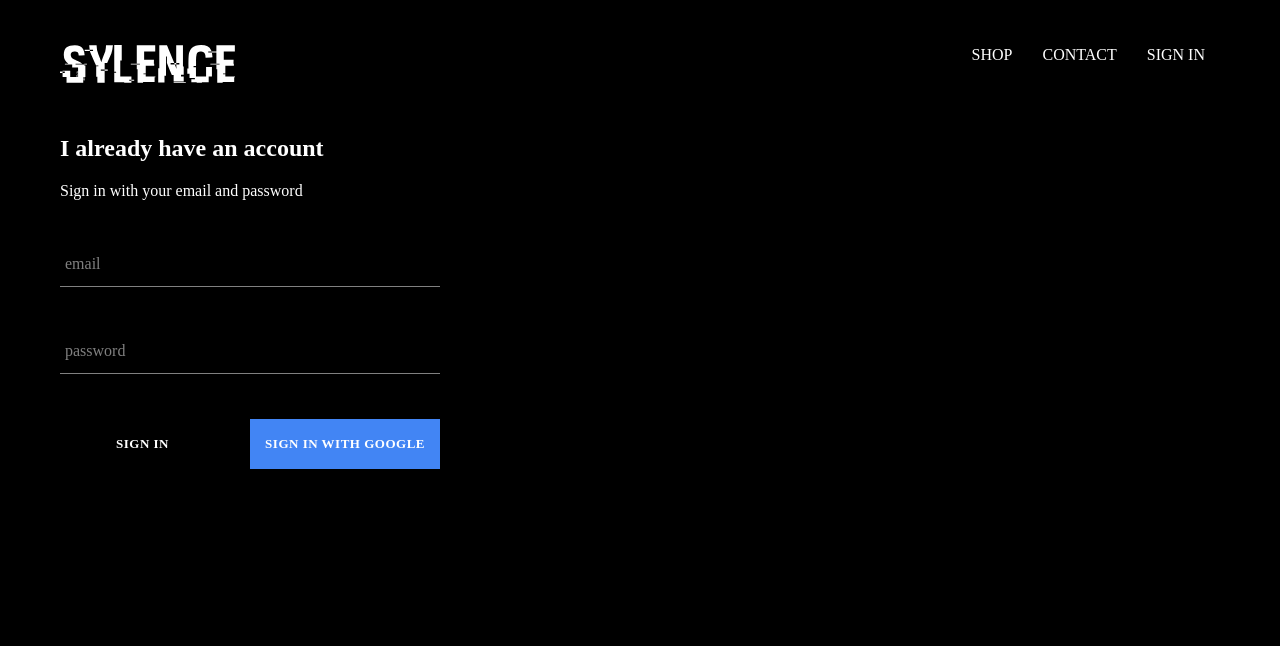
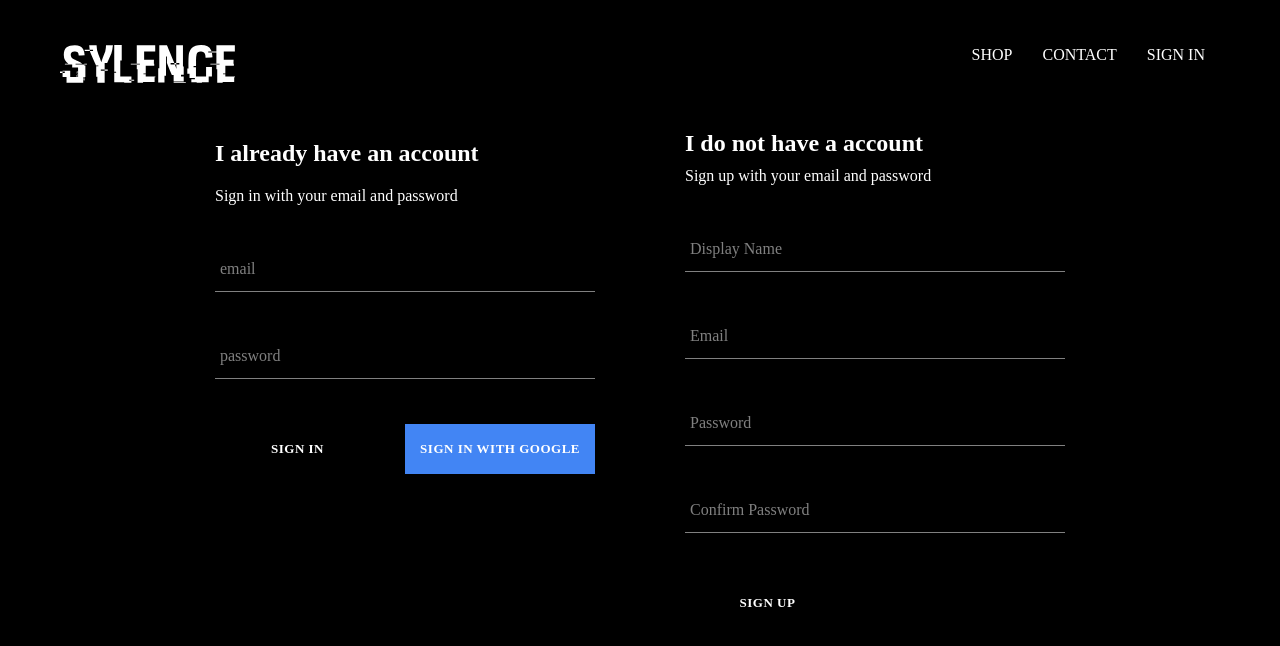
Before and after one commit to Ej1seven/Sylence, a React (Create React App) app: page /signin in a window 1280 px wide. Shown: the top 646 px of the page. Built offline with nearby package versions, Linux system fonts and the light colour scheme; no server answers.

Commit message:
implemented firebase utils, inlcluded ability to store authenticated users into our firestore database

```diff
--- a/src/App.js
+++ b/src/App.js
@@ -6,8 +6,8 @@
 import SignInAndSignUpPage from './pages/sign-in-and-sign-up/sign-in-and-sign-up.component';
 import Header from './components/header/header.component';
 
-import { auth } from './firebase/firebase.utils';
-import { render } from '@testing-library/react';
+import { auth, createUserProfileDocument } from './firebase/firebase.utils';
+
 
 
 const MensPage = () => (
@@ -29,12 +29,24 @@
   unsubscribeFromAuth = null;
 
   componentDidMount() {
-    this.unsubscribeFromAuth = auth.onAuthStateChanged(user => {
-      this.setState({ currentUser: user });
+    this.unsubscribeFromAuth = auth.onAuthStateChanged(async userAuth => {
+      if (userAuth) {
+        const userRef = await createUserProfileDocument(userAuth);
 
-      console.log(user);
+        userRef.onSnapshot(snapShot => {
+          this.setState({
+            currentUser: {
+              id: snapShot.id,
+              ...snapShot.data()
+            }
+          });
 
-    })
+          console.log(this.state);
+        });
+    }
+
+      this.setState({ currentUser: userAuth });
+    });
   }
 
   componentWillUnmount() {
--- /dev/null
+++ b/src/components/sign-up/sign-up.component.js
@@ -0,0 +1,108 @@
+import React from 'react';
+
+import FormInput from '../form-input/form-input.component';
+import CustomButton from '../custom-button/custom-button.component';
+
+import { auth, createUserProfileDocument } from '../../firebase/firebase.utils';
+
+import './sign-up.styles.scss';
+
+class SignUp extends React.Component {
+    constructor() {
+        super();
+
+        this.state = {
+            displayName: '',
+            email: '',
+            password: '',
+            confirmPassword: ''
+        }
+    }
+
+handleSubmit = async event => {
+    event.preventDefault();
+
+    const { displayName, email, password, confirmPassword } = this.state;
+
+    if(password !== confirmPassword) {
+        alert("passwords don't match");
+        return;
+    }
+
+    try {
+        const { user } = await auth.createUserWithEmailAndPassword(email, password);
+
+        await createUserProfileDocument(user, { displayName });
+
+        this.setState({
+            displayName: '',
+            email: '',
+            password: '',
+            confirmPassword: ''
+        })
+
+
+    } catch (error) {
+        console.error(error);
+    }
+};
+
+    handleChange =  event => {
+        const { name, value } = event.target;
+
+        this.setState({ [name]: value});
+
+    }
+
+    render() {
+       const {displayName, email, password, confirmPassword} = this.state;
+       return (
+           <div className='sign-up'>
+               <h2 className='title'>I do not have a account</h2>
+               <span>Sign up with your email and password</span>
+               <form className='sign-up-form' onSubmit={this.handleSubmit}>
+                   <FormInput
+                    type='text'
+                    name='displayName'
+                    value={displayName}
+                    onChange={this.handleChange}
+                    label='Display Name'
+                    required
+                    >
+                    </FormInput>
+                   <FormInput
+                    type='email'
+                    name='email'
+                    value={email}
+                    onChange={this.handleChange}
+                    label='Email'
+                    required
+                    >
+                    </FormInput>
+                   <FormInput
+                    type='password'
+                    name='password'
+                    value={password}
+                    onChange={this.handleChange}
+                    label='Password'
+                    required
+                    >
+                    </FormInput>
+                   <FormInput
+                    type='password'
+                    name='confirmPassword'
+                    value={confirmPassword}
+                    onChange={this.handleChange}
+                    label='Confirm Password'
+                    required
+                    >
+                    </FormInput>
+
+                    <CustomButton type='submit'>SIGN UP</CustomButton>
+               </form>
+           </div>
+       )
+    }
+}
+
+export default SignUp;
--- /dev/null
+++ b/src/components/sign-up/sign-up.styles.scss
@@ -0,0 +1,9 @@
+.sign-up {
+    display: flex;
+    flex-direction: column;
+    width: 380px;
+
+    .title {
+        margin: 10px 0;
+    }
+}
--- a/src/firebase/firebase.utils.js
+++ b/src/firebase/firebase.utils.js
@@ -13,6 +13,32 @@
     measurementId: "G-GP5VLF9WWT"
   };
 
+  export const createUserProfileDocument = async (userAuth, additonalData) => {
+      if(!userAuth) return;
+
+      const userRef = firestore.doc(`users/${userAuth.uid}`);
+
+      const snapShot = await userRef.get();
+
+      if(!snapShot.exists) {
+          const { displayName, email } = userAuth;
+          const createdAt = new Date();
+
+          try {
+              await userRef.set({
+                    displayName,
+                    email,
+                    createdAt,
+                    ...additonalData
+              })
+          } catch (error) {
+            console.log('error creating user', error.message);
+          }
+        }
+
+        return userRef;
+      }
+
 firebase.initializeApp(config);
 
 export const auth = firebase.auth();
--- a/src/pages/sign-in-and-sign-up/sign-in-and-sign-up.component.js
+++ b/src/pages/sign-in-and-sign-up/sign-in-and-sign-up.component.js
@@ -1,12 +1,14 @@
 import React from 'react'
 
 import SignIn from '../../components/sign-in/sign-in.component';
+import SignUp from '../../components/sign-up/sign-up.component';
 
 import './sign-in-and-sign-up.styles.scss';
 
 const SignInAndSignUpPage = () => (
     <div className='sign-in-and-sign-up'>
         <SignIn />
+        <SignUp />
     </div>
 );
 
--- a/src/pages/sign-in-and-sign-up/sign-in-and-sign-up.styles.scss
+++ b/src/pages/sign-in-and-sign-up/sign-in-and-sign-up.styles.scss
@@ -0,0 +1,6 @@
+.sign-in-and-sign-up {
+    width: 850px;
+    display: flex;
+    justify-content: space-between;
+    margin: 30px auto;
+}
```
